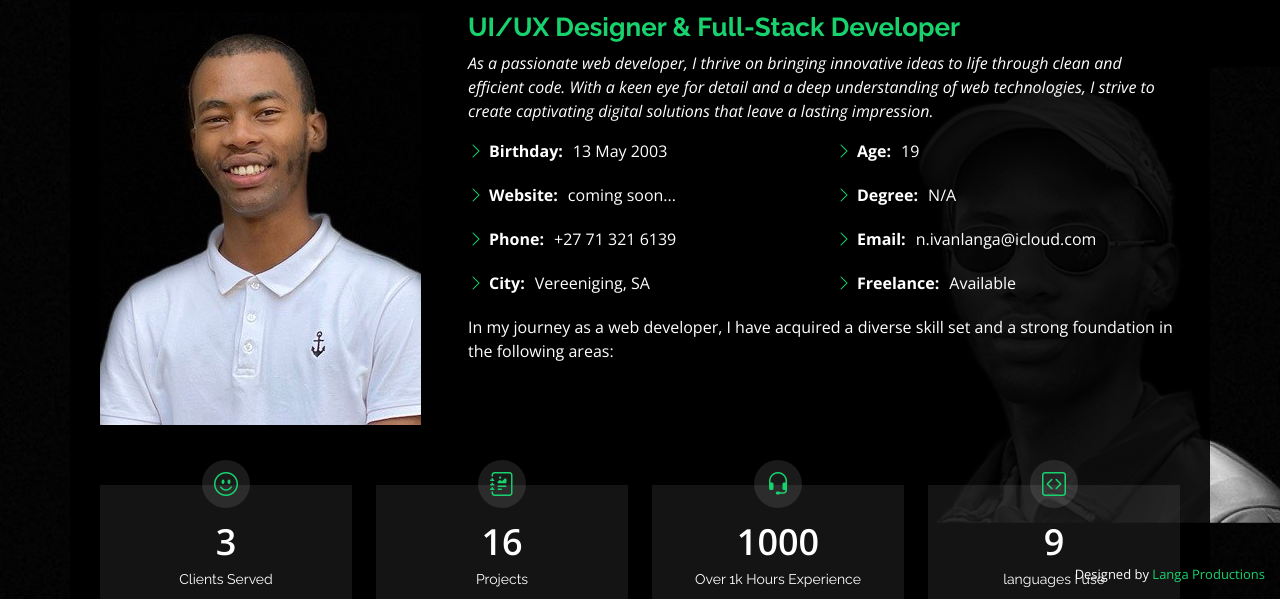
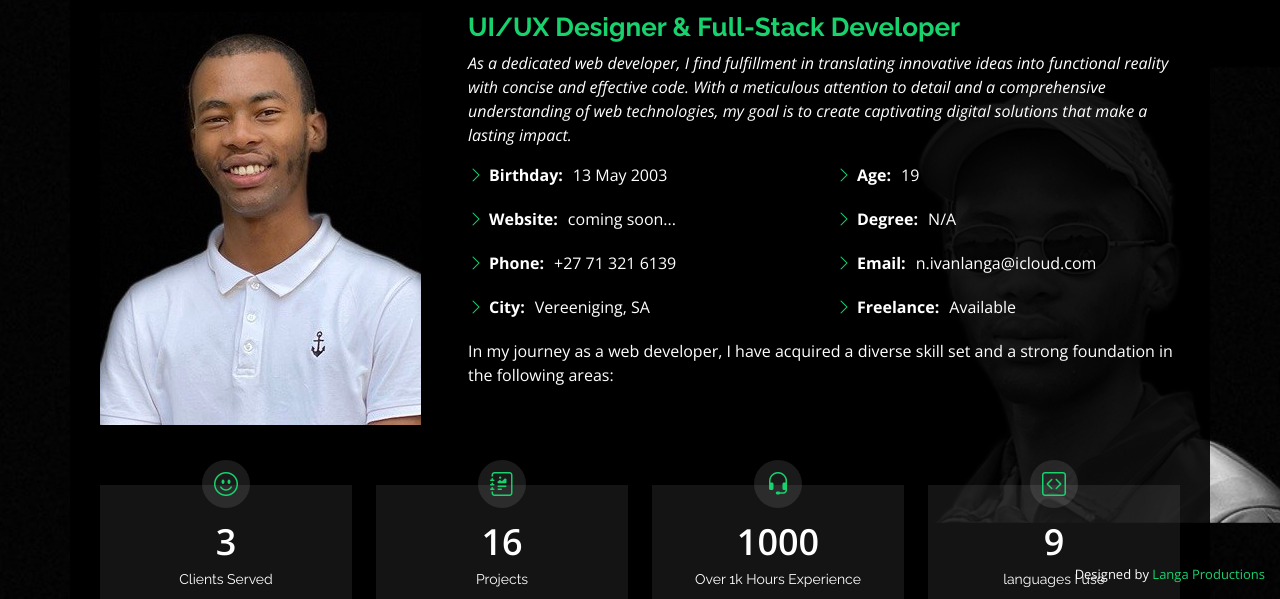
Before and after one commit to IVANLANGA/portfolio, a plain HTML site: page index.html in a window 1280 px wide. Both pictures are taken after a click on the link "About". Shown: the part 201-800 px from the top of the page. Drawn offline with nearby package versions, Linux system fonts and the light colour scheme.

Commit message:
Updated images

```diff
--- a/index.html
+++ b/index.html
@@ -79,9 +79,9 @@
         <div class="col-lg-8 pt-4 pt-lg-0 content" data-aos="fade-left">
           <h3>UI/UX Designer &amp; Full-Stack Developer</h3>
           <p class="fst-italic">
-            As a passionate web developer, I thrive on bringing innovative ideas to life through clean and efficient code.
-            With a keen eye for detail and a deep understanding of web technologies, I strive to create captivating digital
-            solutions that leave a lasting impression.
+            As a dedicated web developer, I find fulfillment in translating innovative ideas into functional reality
+            with concise and effective code. With a meticulous attention to detail and a comprehensive understanding
+            of web technologies, my goal is to create captivating digital solutions that make a lasting impact.
           </p>
           <div class="row">
             <div class="col-lg-6">
```
Also changed, not shown: assets/img/portfolio/portfolio-1.jpg, assets/img/portfolio/portfolio-2.jpg, assets/img/portfolio/portfolio-3.jpg, assets/img/portfolio/portfolio-4.jpg, assets/img/portfolio/portfolio-5.jpg, assets/img/portfolio/portfolio-6.jpg, assets/img/portfolio/portfolio-7.jpg, assets/img/portfolio/portfolio-8.jpg, assets/img/portfolio/portfolio-9.jpg.
